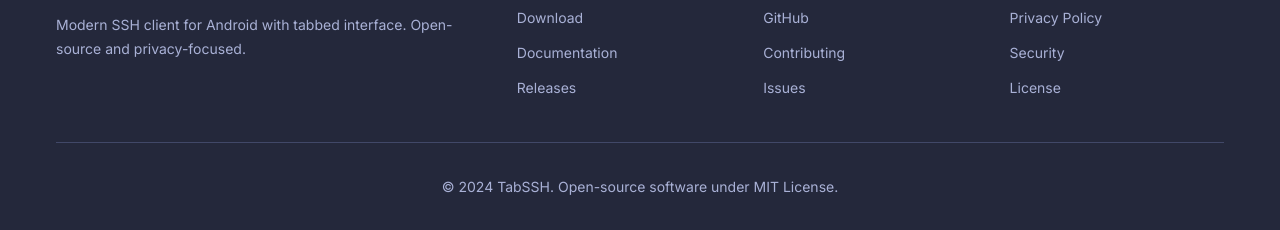
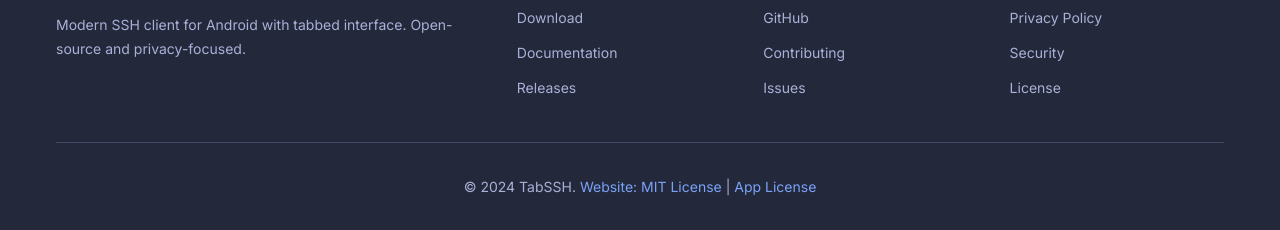
Before and after one commit to tabssh/tabssh.github.io, a plain HTML site: page docs.html in a window 1280 px wide. Shown: the part 1510-1740 px from the top of the page. Drawn offline with Linux system fonts and the light colour scheme.

Commit message:
🗃️ Committing everything that changed 🗃️
docs.html
download.html
index.html
LICENSE.md

```diff
--- a/docs.html
+++ b/docs.html
@@ -169,7 +169,7 @@
       </div>
 
       <div class="footer-bottom">
-        <p>&copy; 2024 TabSSH. Open-source software under MIT License.</p>
+        <p>&copy; 2024 TabSSH. <a href="LICENSE.md">Website: MIT License</a> | <a href="https://github.com/TabSSH/android/blob/main/LICENSE">App License</a></p>
       </div>
     </div>
   </footer>
```
Also changed, not shown: download.html (+1 -1 lines), index.html (+1 -1 lines), 1 other file.
